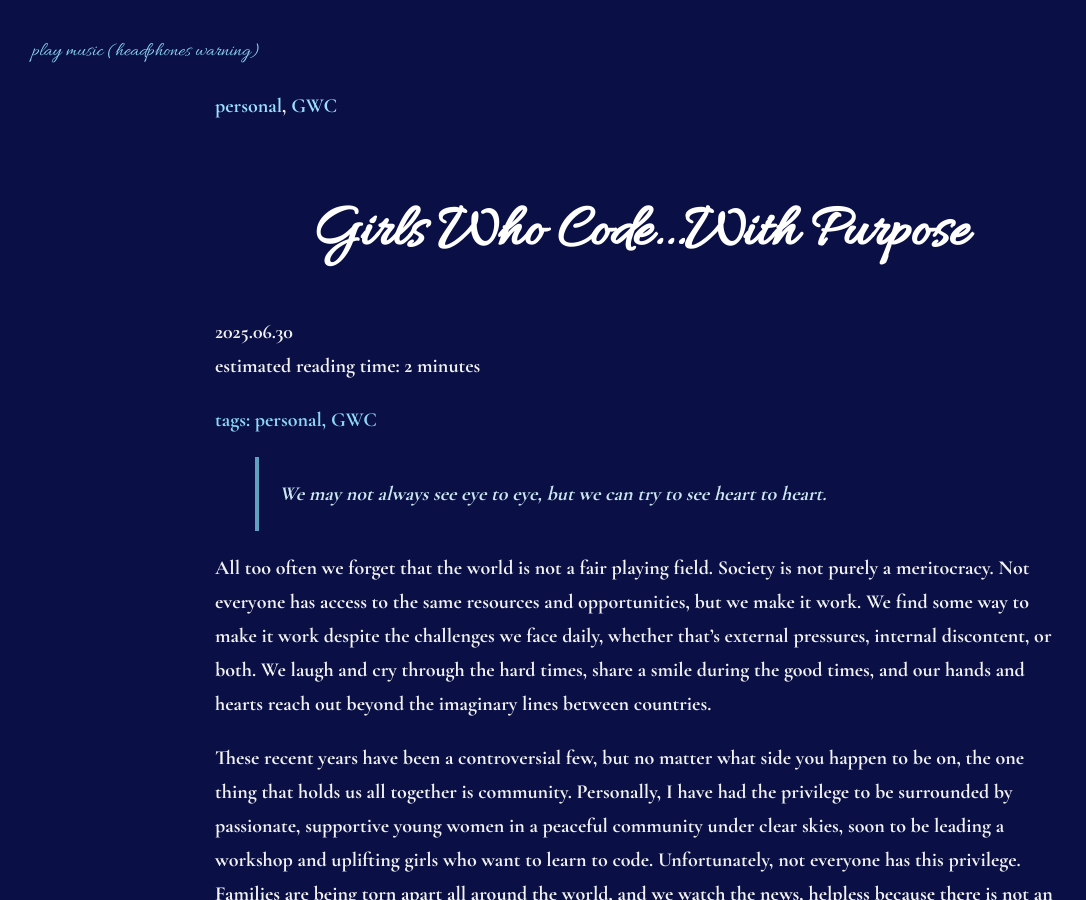
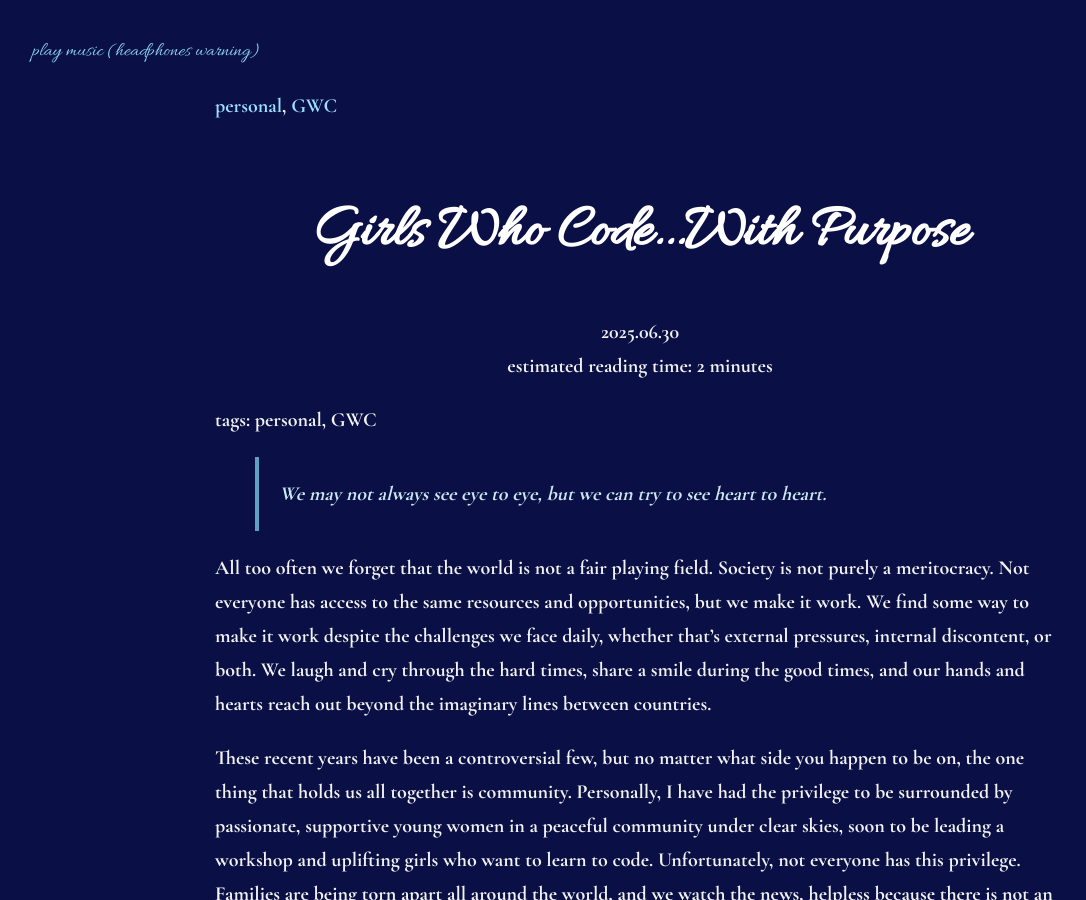
Before and after one commit to leucinemymind/leucinemymind.github.io, a Jekyll site: the page built from _posts/2025-06-30-gwc.md, in a window 1280 px wide and 900 px high. Shown: the whole window, without its empty margins (0-1086 px from the left). Built offline with Jekyll 4.4.1, drawn with Linux system fonts in a browser that asks for light colours; our own code applies the rules of GitHub Pages for plain Markdown files.

Commit message:
style part 2

```diff
--- a/_layouts/post.html
+++ b/_layouts/post.html
@@ -6,19 +6,19 @@
   <h1 class="page-heading">{{ page.title }}</h1>
 
   <p class="post-meta">
-    <span class="date", style="text-align:center">{{ page.date | date: "%Y.%m.%d" }}</span>
-    <br/> <span class="date", style="text-align:center">
+    <div style="text-align:center">{{ page.date | date: "%Y.%m.%d" }}
+    <br/>
       {% assign words = content | number_of_words %}
       {% assign reading_time = words | divided_by:200 %}
-      estimated reading time: {{ reading_time | ceil }} minute{% if reading_time != 1 %}s{% endif %}
-      </span>
+      estimated reading time: </span style="color:#8ed6f5">{{ reading_time | ceil }} minute{% if reading_time != 1 %}s{% endif %}</span>
+      </div>
   </p>
 
   {% if page.tags %}
     <p class="tags">
-      <span style="color:#8ed6f5">tags:</strong>
+      tags:
       {% for tag in page.tags %}
-        <span class="tag">{{ tag }}</span>{% unless forloop.last %}, {% endunless %}
+        </span style="color:#8ed6f5">{{ tag }}</span>{% unless forloop.last %}, {% endunless %}
       {% endfor %}
     </p>
     {% endif %}
```
